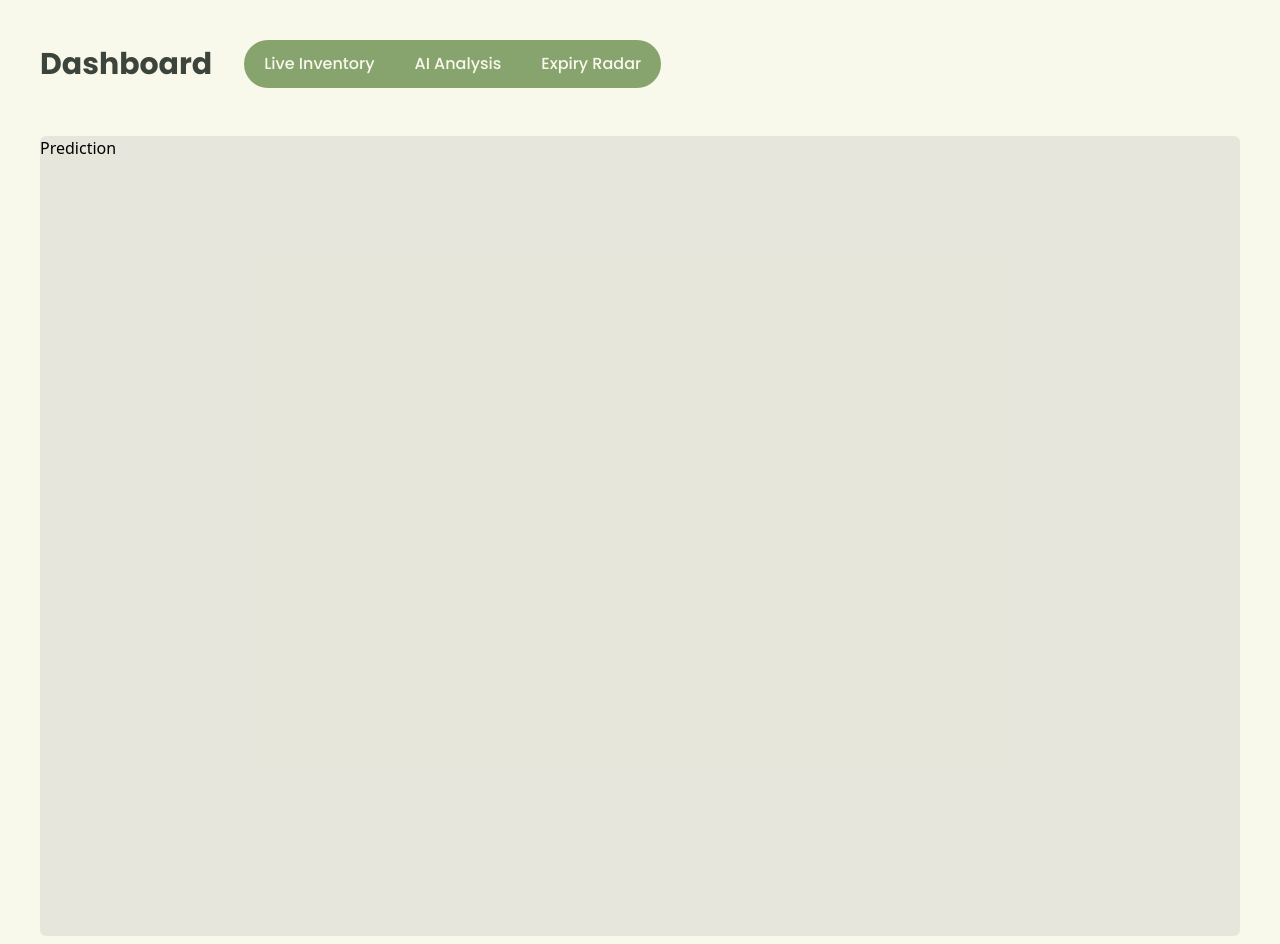
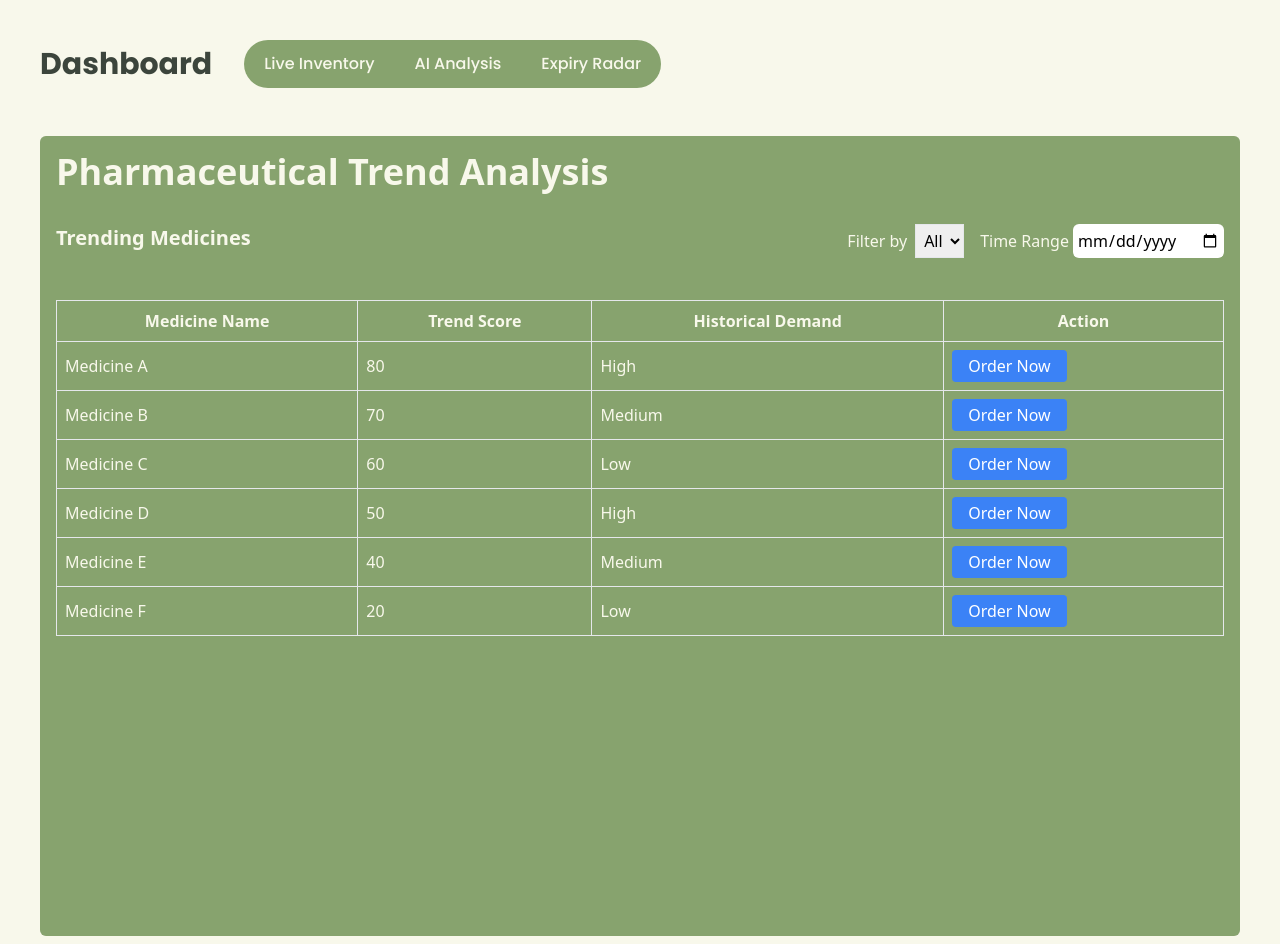
Before and after one commit to ssrikanthreddy/Alertr, a React (Vite) app in the folder frontend/: page /dashboard/Prediction in a window 1280 px wide. Built offline with nearby package versions, Linux system fonts and the light colour scheme.

Commit message:
Update Prediction.jsx

```diff
--- a/frontend/src/components/Prediction.jsx
+++ b/frontend/src/components/Prediction.jsx
@@ -1,5 +1,80 @@
+import React from 'react';
+
 const Prediction = () => {
-  return <div>Prediction</div>;
+  const trendingMedicines = [
+    { id: 1, name: 'Medicine A', trendScore: 80, historicalDemand: 'High' },
+    { id: 2, name: 'Medicine B', trendScore: 70, historicalDemand: 'Medium' },
+    { id: 3, name: 'Medicine C', trendScore: 60, historicalDemand: 'Low' },
+    { id: 4, name: 'Medicine D', trendScore: 50, historicalDemand: 'High' },
+    { id: 5, name: 'Medicine E', trendScore: 40, historicalDemand: 'Medium' },
+    { id: 6, name: 'Medicine F', trendScore: 20, historicalDemand: 'Low' },
+  ];
+
+  return (
+    <div className=" bg-tertiary border-0 rounded-md w-full p-4">
+      <h2 className="text-4xl text-primary font-semibold mb-8">
+        Pharmaceutical Trend Analysis
+      </h2>
+
+      <div className="flex justify-between filter-options mb-8">
+        <h3 className="text-xl font-semibold mb-4 text-primary">
+          Trending Medicines
+        </h3>
+        <div className="flex">
+          <div>
+            <label className="mr-2 text-primary">Filter by</label>
+            <select className="border p-1">
+              <option className="text-primary">All</option>
+            </select>
+          </div>
+          <div>
+            <label className="ml-4 text-primary mr-1">Time Range</label>
+            <input type="date" className="border-0 rounded-md p-1" />
+          </div>
+        </div>
+
+        {/* Add more filter options based on your needs */}
+      </div>
+
+      <div className="trending-medicines">
+        {trendingMedicines.length === 0 ? (
+          <p className="  text-primary">No data available</p>
+        ) : (
+          <table className="table-auto w-full border">
+            <thead>
+              <tr>
+                <th className="border p-2 text-primary">Medicine Name</th>
+                <th className="border p-2 text-primary">Trend Score</th>
+                <th className="border p-2 text-primary">Historical Demand</th>
+                <th className="border p-2 text-primary">Action</th>
+              </tr>
+            </thead>
+            <tbody>
+              {trendingMedicines.map((medicine) => (
+                <tr key={medicine.id}>
+                  <td className="border p-2 text-primary">{medicine.name}</td>
+                  <td className="border p-2 text-primary">
+                    {medicine.trendScore}
+                  </td>
+                  <td className="border p-2 text-primary">
+                    {medicine.historicalDemand}
+                  </td>
+                  <td className="border p-2 text-primary">
+                    <button
+                      className="bg-blue-500 text-white px-4 py-1 rounded hover:bg-blue-700"
+                      onClick={() => alert(`Order ${medicine.name}`)}
+                    >
+                      Order Now
+                    </button>
+                  </td>
+                </tr>
+              ))}
+            </tbody>
+          </table>
+        )}
+      </div>
+    </div>
+  );
 };
 
 export default Prediction;
```
